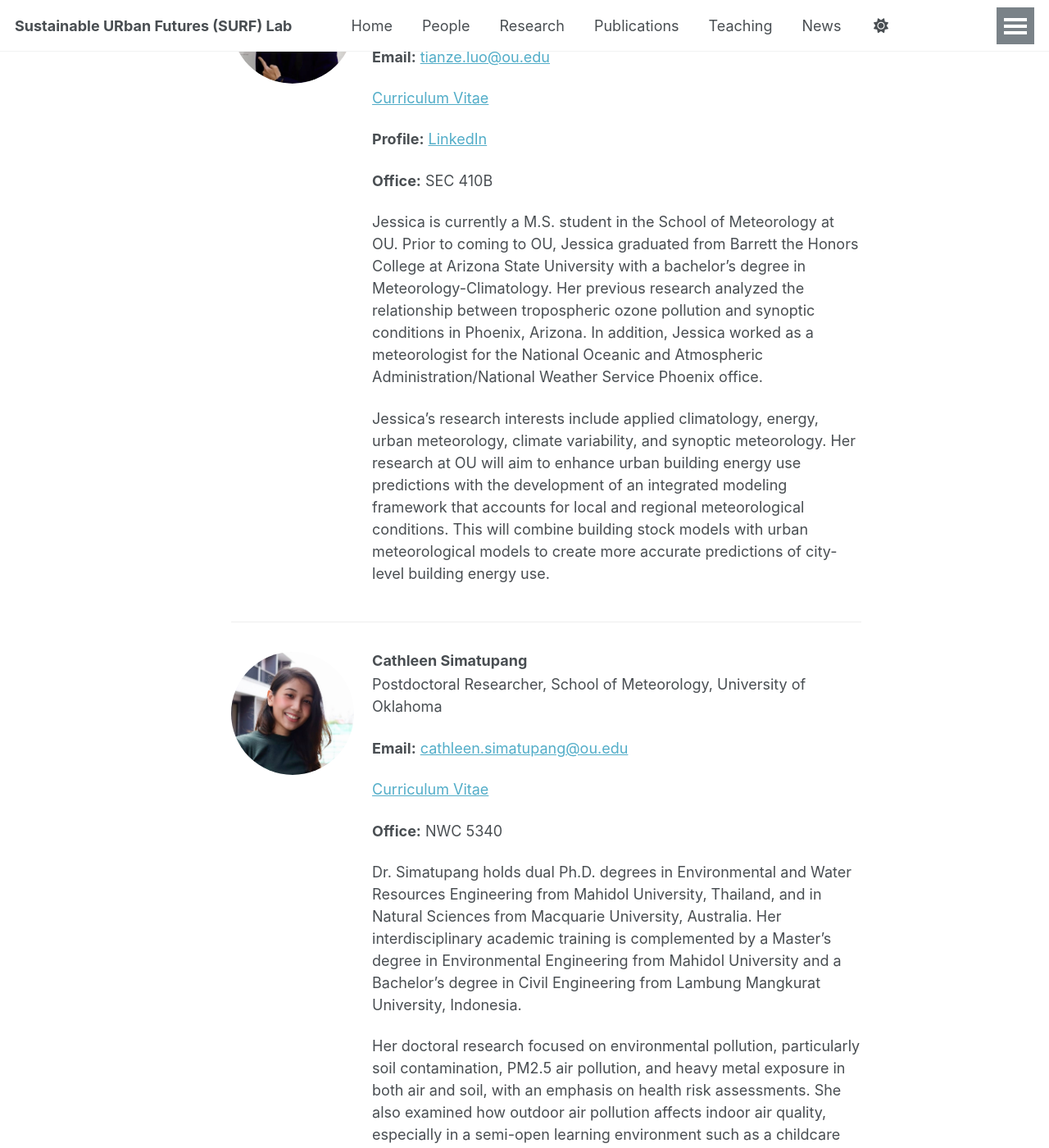
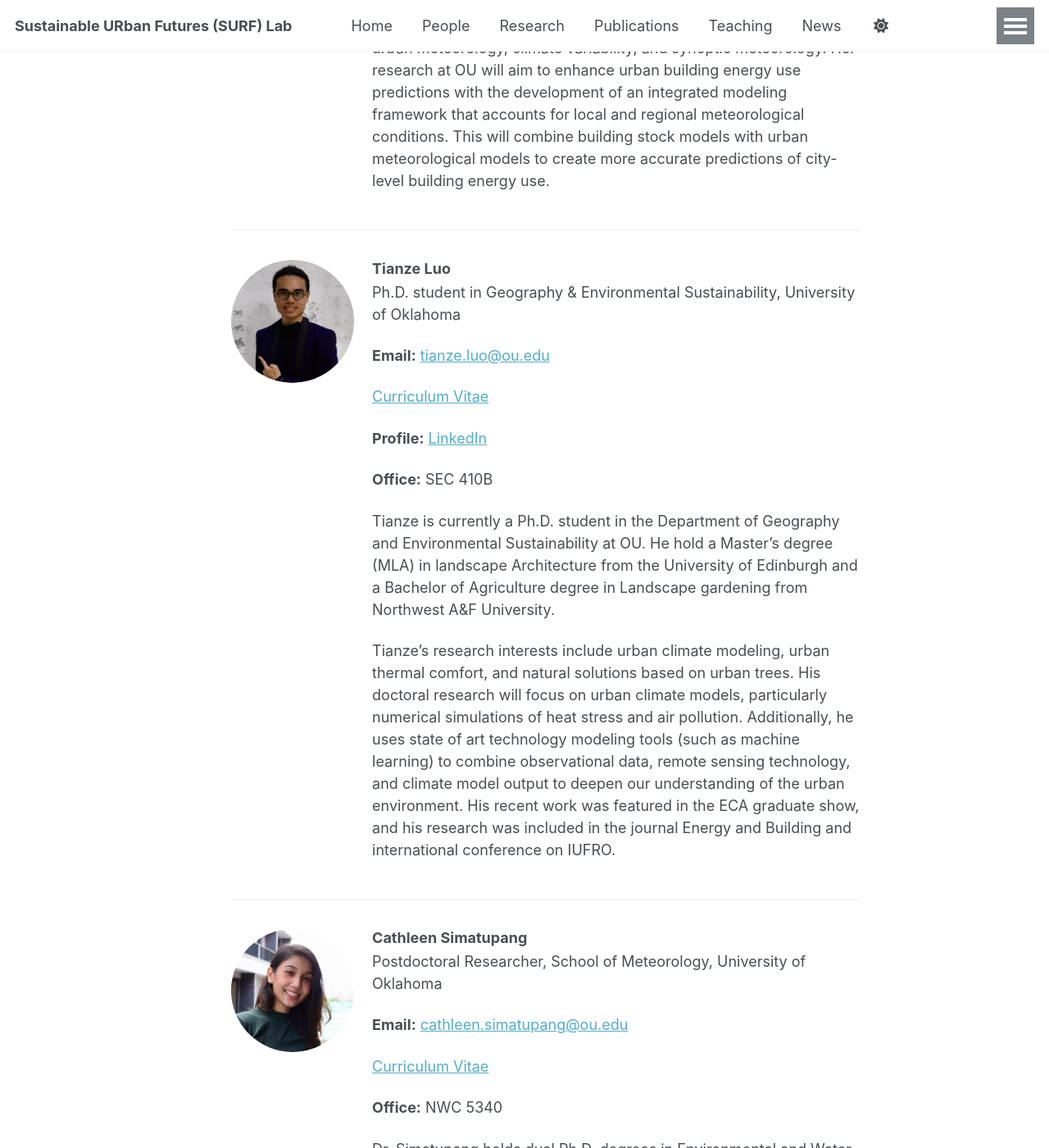
Before and after one commit to chenghaow/chenghaow.github.io, a Jekyll site: the page built from _pages/people.md, in a window 1280 px wide and 1400 px high, scrolled down 4298 px. Shown: the whole window at 82% size. Built offline with Jekyll 4.4.1, drawn with Linux system fonts in a browser that asks for light colours; a script that is not in the unit is left out; some of the changed text lies outside the part shown.

Commit message:
Adding news + Fix People intro

```diff
--- a/_pages/people.md
+++ b/_pages/people.md
@@ -112,6 +112,28 @@
   </article>
 
 
+  <!-- Person -->
+  <article class="person">
+    <img class="person-photo" src="{{ '/images/portraits/Haoran_Hou.jpg' | relative_url }}" alt="Haoran Hou">
+    <div>
+      <h3 class="person-name">Haoran Hou</h3>
+      <p class="person-meta">Postdoctoral Researcher, School of Meteorology, University of Oklahoma</p>
+      <p class="person-links">
+        <strong>Email:</strong> <a href="mailto:Haoran.Hou-1@ou.edu">Haoran.Hou-1@ou.edu</a>
+      </p>
+      <p class="person-links">
+        <a href="/files/lab member CVs/Haoran_Hou_CV.pdf">Curriculum Vitae</a>
+      </p>
+      <p class="person-links">
+        <strong>Office:</strong> NWC 5356
+      </p>
+      <p>
+        To be added...
+      </p>
+    </div>
+  </article>
+
+
 <!-- Person -->
   <article class="person">
     <img class="person-photo" src="{{ '/images/portraits/Yuqi_Huang.jpg' | relative_url }}" alt="Yuqi Huang">
@@ -202,20 +224,10 @@
         <strong>Office:</strong> SEC 410B
       </p>
       <p>
-        Jessica is currently a M.S. student in the School of Meteorology at OU. Prior to coming to OU,
-        Jessica graduated from Barrett the Honors College at Arizona State University
-        with a bachelor’s degree in Meteorology-Climatology. Her previous research analyzed
-        the relationship between tropospheric ozone pollution and synoptic conditions
-        in Phoenix, Arizona. In addition, Jessica worked as a meteorologist for the
-        National Oceanic and Atmospheric Administration/National Weather Service Phoenix office.
+        Tianze is currently a Ph.D. student in the Department of Geography and Environmental Sustainability at OU. He hold a Master’s degree (MLA) in landscape Architecture from the University of Edinburgh and a Bachelor of Agriculture degree in Landscape gardening from Northwest A&F University.
       </p>
       <p>
-        Jessica’s research interests include applied climatology, energy, urban meteorology,
-        climate variability, and synoptic meteorology. Her research at OU will aim to
-        enhance urban building energy use predictions with the development of an integrated modeling
-        framework that accounts for local and regional meteorological conditions.
-        This will combine building stock models with urban meteorological models to
-        create more accurate predictions of city-level building energy use.
+        Tianze’s research interests include urban climate modeling, urban thermal comfort, and natural solutions based on urban trees. His doctoral research will focus on urban climate models, particularly numerical simulations of heat stress and air pollution. Additionally, he uses state of art technology modeling tools (such as machine learning) to combine observational data, remote sensing technology, and climate model output to deepen our understanding of the urban environment. His recent work was featured in the ECA graduate show, and his research was included in the journal Energy and Building and international conference on IUFRO.
       </p>
     </div>
   </article>
@@ -249,6 +261,7 @@
         health risk assessments. She also examined how outdoor air pollution affects indoor
         air quality, especially in a semi-open learning environment such as a childcare center.
       </p>
+      <p>
         Dr. Simatupang’s current research interests include ambient and indoor air quality,
         urban meteorology, satellite remote sensing, and environmental health. She is particularly
         focused on using modeling and monitoring tools to assess pollutant dynamics and
```
Also changed, not shown: other parts of _pages/people.md (+1 -1 lines), _pages/news.md (+14 -0 lines), 1 other file.
